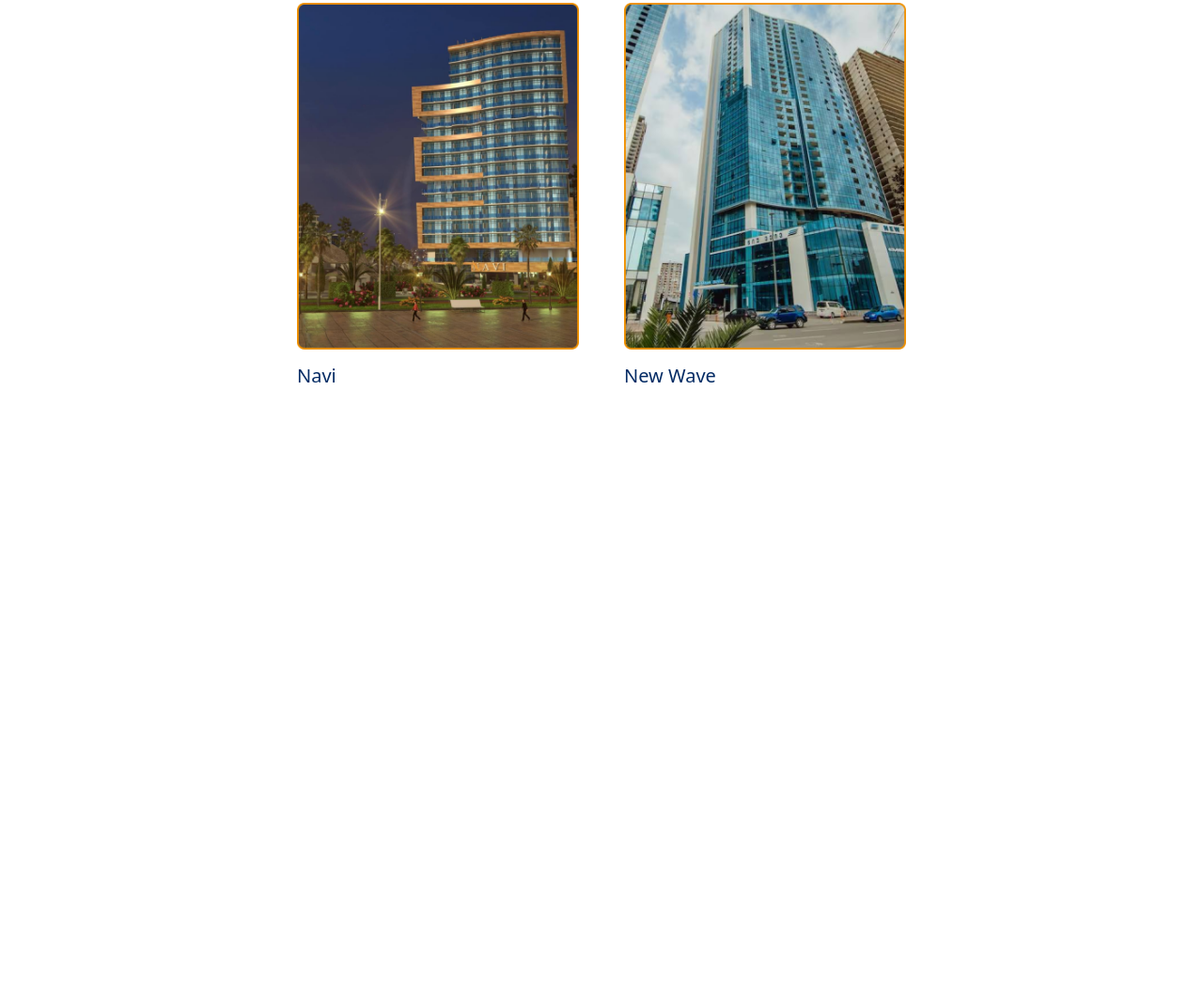
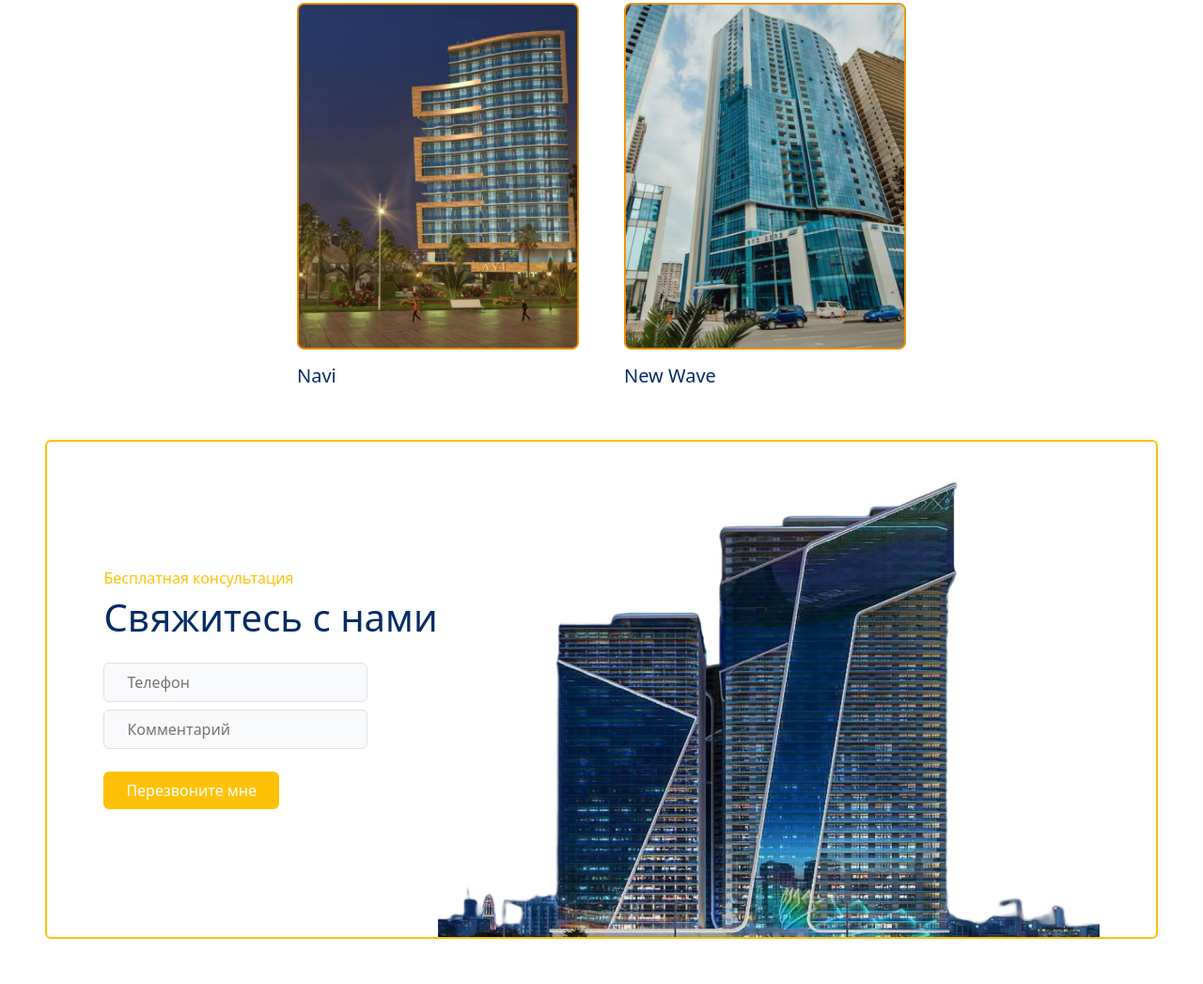
Before and after one commit to ins0titud3/webka2, a plain HTML site: page Projects/projects.html in a window 1280 px wide. Shown: the part 1399-2446 px from the top of the page at 94% size. Before the commit the page ends 1819 px from the top, so only its background shows below. Drawn offline with nearby package versions, Linux system fonts and the light colour scheme.

Commit message:
add: add contact us container(projects.html)

```diff
--- a/Projects/projects.html
+++ b/Projects/projects.html
@@ -94,5 +94,18 @@
             </div>
         </section>
     </main>
+    <footer class="d-inline-flex row justify-content-center align-items-center container p-5">
+        <div class="contactus d-flex column border border-2 rounded border-warning p-0 justify-content-center align-items-center flex-wrap">
+            <form action="#" class="d-flex flex-column justify-content-start align-items-baseline p-4g">
+                <h5 class="text-warning fs-6">Бесплатная консультация</h5>
+                <h2 class="text-primary-emphasis fs-1">Свяжитесь с нами</h2>
+                <input type="text" placeholder="Телефон" class="border border-1 bg-body-tertiary py-2 px-4 rounded mt-3">
+                <input type="text" placeholder="Комментарий" class="border border-1 bg-body-tertiary py-2 px-4 rounded mt-2">
+                <button class="align-self-start bg-warning border-0 text-white rounded py-2 px-4 mt-4" >Перезвоните мне</button>
+            </form>
+            <img src="./img/contactus.png" class="img-fluid" alt="">
+        </div>
+    </footer>
+
 </body>
 </html>
--- a/Projects/style.css
+++ b/Projects/style.css
@@ -86,7 +86,6 @@ span a{
 }
 
 
-
 @media (max-width: 820px){
     nav{
         display: flex;
```
Also changed, not shown: Projects/img/contactus.png (added).
